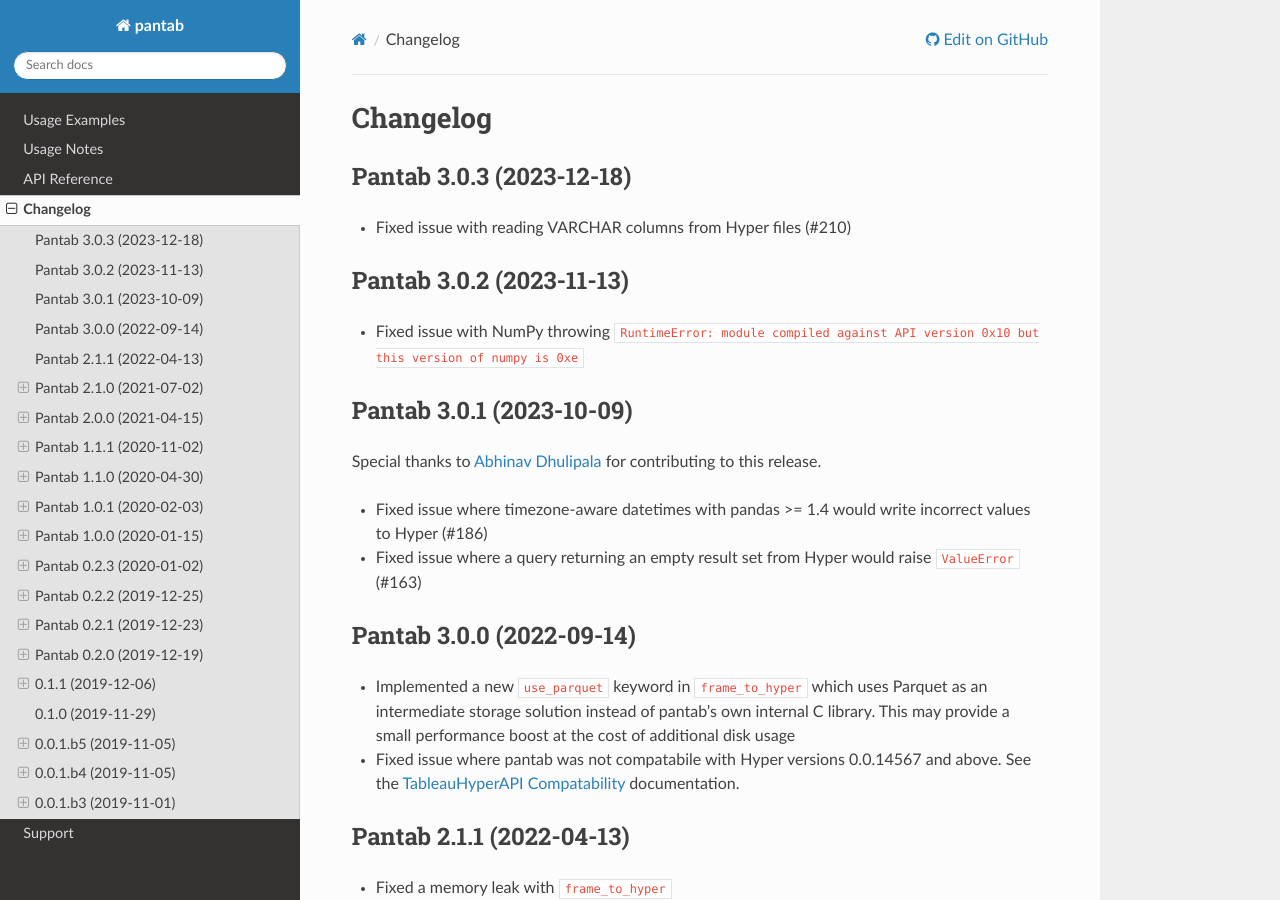
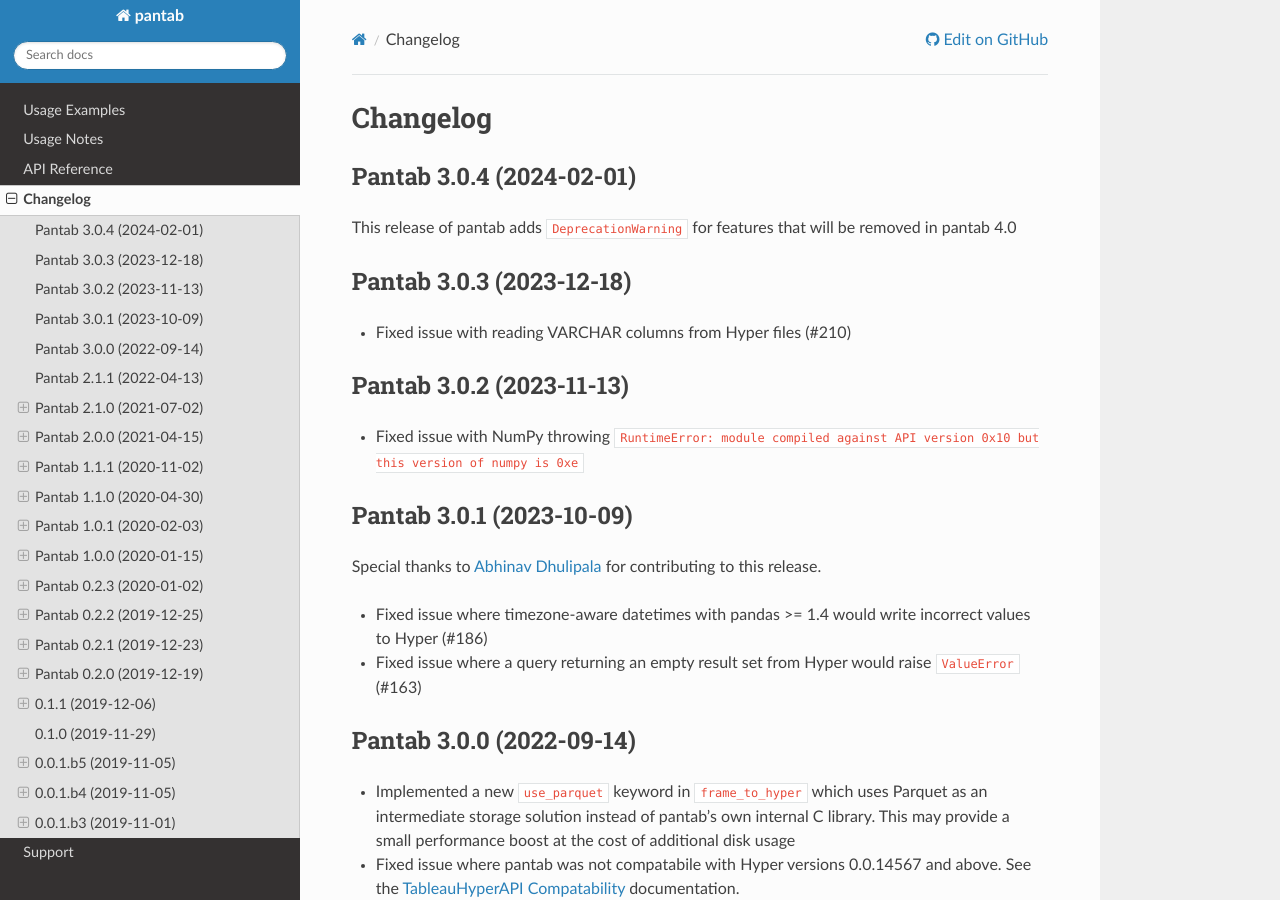
Before and after one commit to innobi/pantab, a Sphinx documentation site: the page built from doc/source/changelog.rst, in a window 1280 px wide and 900 px high. Built offline with Sphinx 7.4.7 and the Read the Docs theme 2.0.0, drawn with Linux system fonts in a browser that asks for light colours; some of the changed text lies outside the part shown.

Commit message:
Bump to 3.0.4

```diff
--- a/doc/source/changelog.rst
+++ b/doc/source/changelog.rst
@@ -1,5 +1,10 @@
 Changelog
 ^^^^^^^^^
+
+Pantab 3.0.4 (2024-02-01)
+=========================
+
+This release of pantab adds ``DeprecationWarning`` for features that will be removed in pantab 4.0
 
 Pantab 3.0.3 (2023-12-18)
 =========================
--- a/doc/source/conf.py
+++ b/doc/source/conf.py
@@ -3,9 +3,9 @@
 # -- Project information -----------------------------------------------------
 
 project = "pantab"
-copyright = "2019-2023, Will Ayd, innobi, LLC"
+copyright = "2019-2024, Will Ayd, innobi, LLC"
 author = "Will Ayd, innobi, LLC"
-release = "3.0.3"
+release = "3.0.4"
 
 
 # -- General configuration ---------------------------------------------------
--- a/pantab/__init__.py
+++ b/pantab/__init__.py
@@ -1,4 +1,4 @@
-__version__ = "3.0.3"
+__version__ = "3.0.4"
 
 import libpantab  # type: ignore
 from tableauhyperapi import __version__ as hyperapi_version
--- a/pyproject.toml
+++ b/pyproject.toml
@@ -3,7 +3,7 @@
 
 [project]
 name = "pantab"
-version = "3.0.3"
+version = "3.0.4"
 description = "Converts pandas DataFrames into Tableau Hyper Extracts and back"
 license = {file = "LICENSE.txt"}
 readme = "README.md"
```
